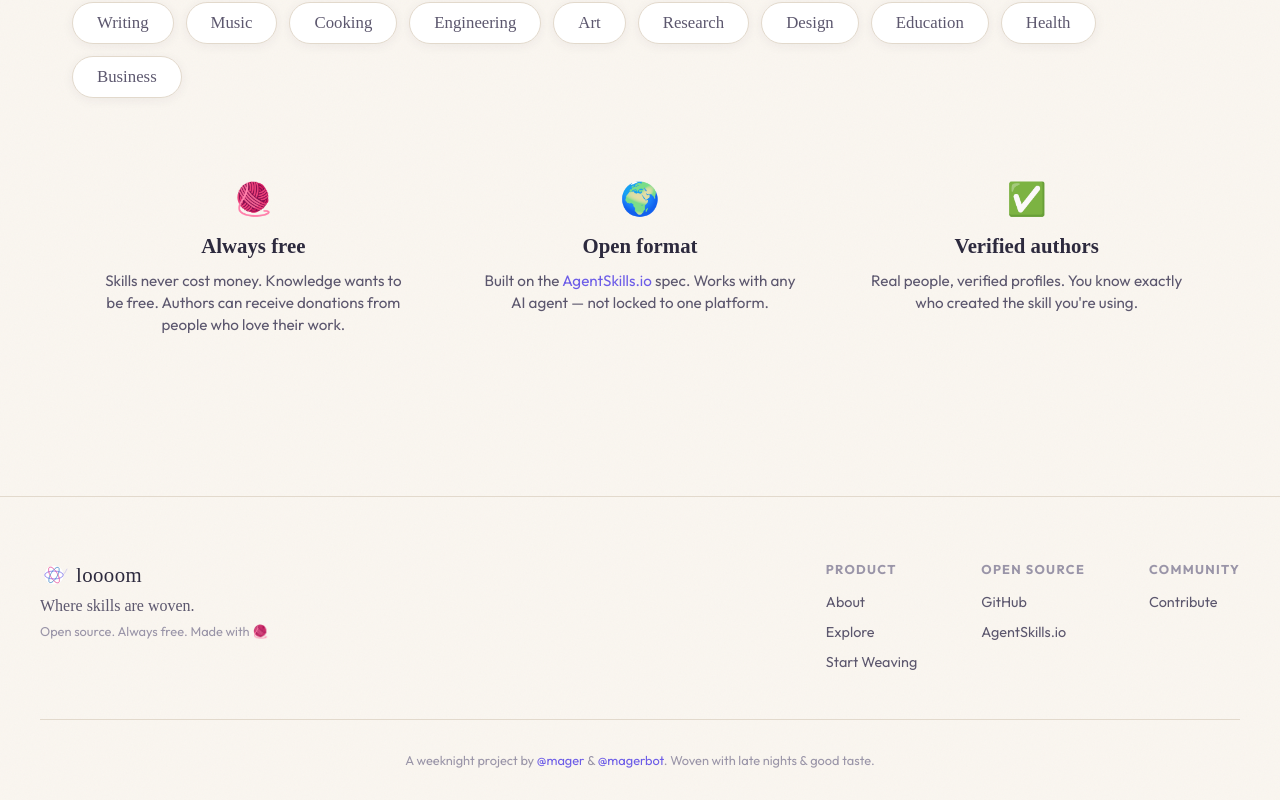
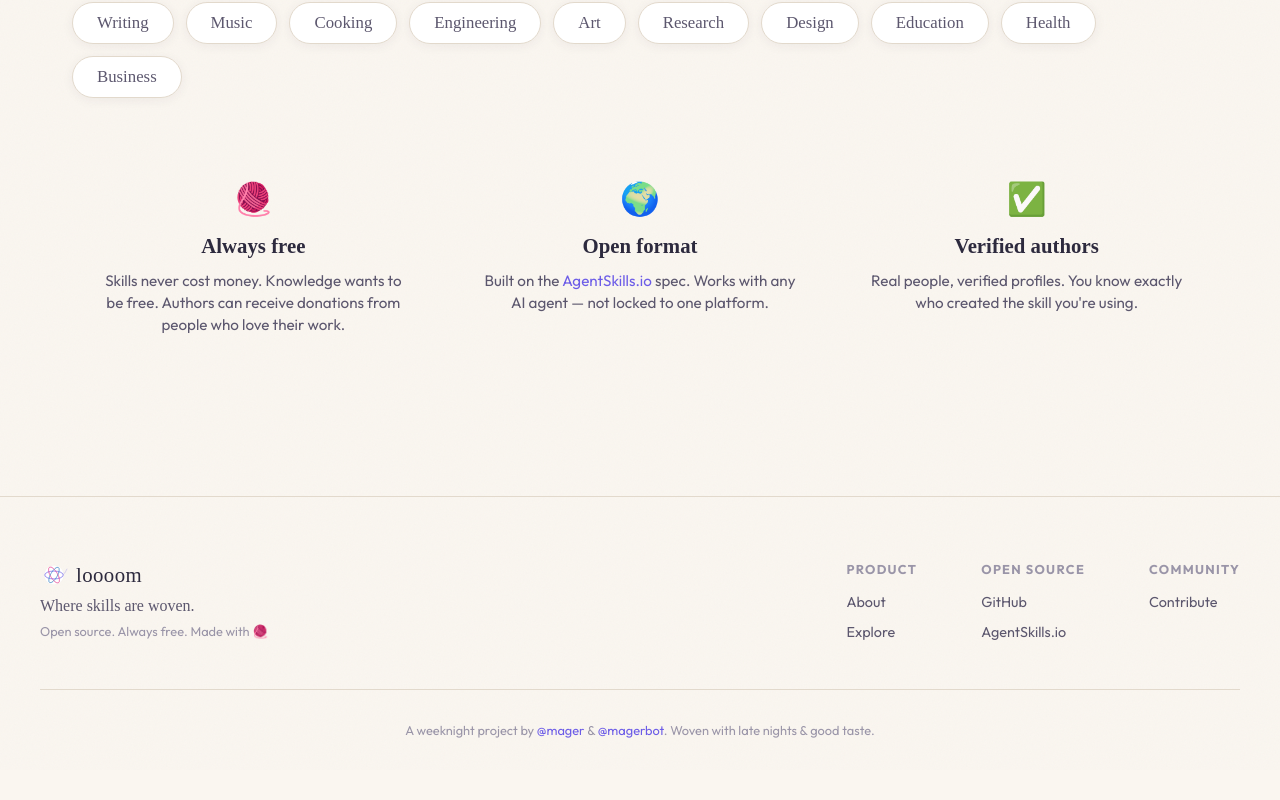
Before and after one commit to mager/loooom.xyz, a SvelteKit app: page / in a window 1280 px wide. Shown: the part 1831-2631 px from the top of the page. After the commit the page ends 2601 px from the top, so only its background shows below. Built offline with nearby package versions, Linux system fonts and the light colour scheme; no server answers; a web font is replaced by a local one.

Commit message:
fix: remove secret signup link from footer

```diff
--- a/src/routes/+page.svelte
+++ b/src/routes/+page.svelte
@@ -177,7 +177,6 @@
 				<h4>Product</h4>
 				<a href="#vision">About</a>
 				<a href="#explore">Explore</a>
-				<a href="/startweaving">Start Weaving</a>
 			</div>
 			<div class="footer-col">
 				<h4>Open Source</h4>
```
